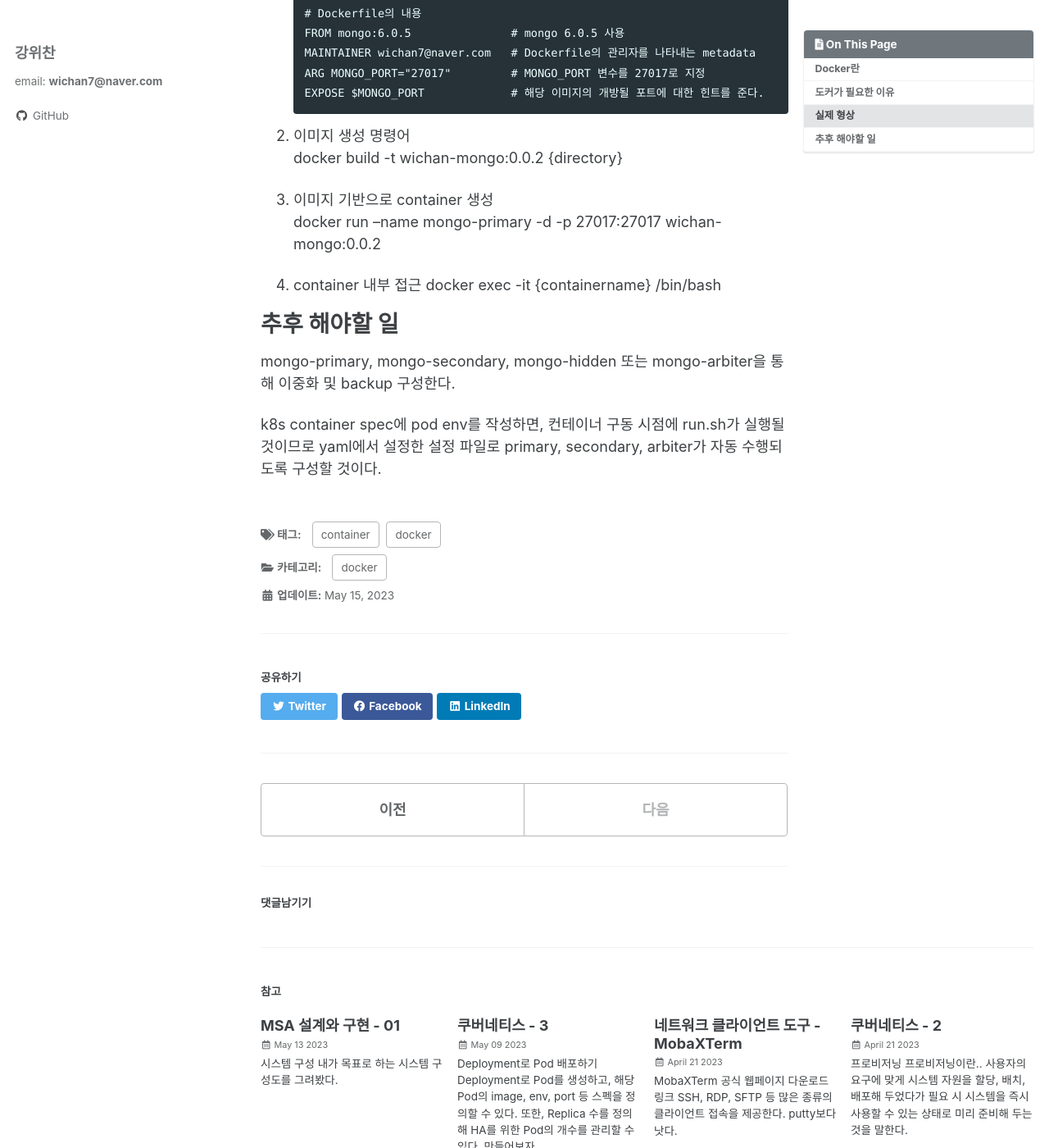
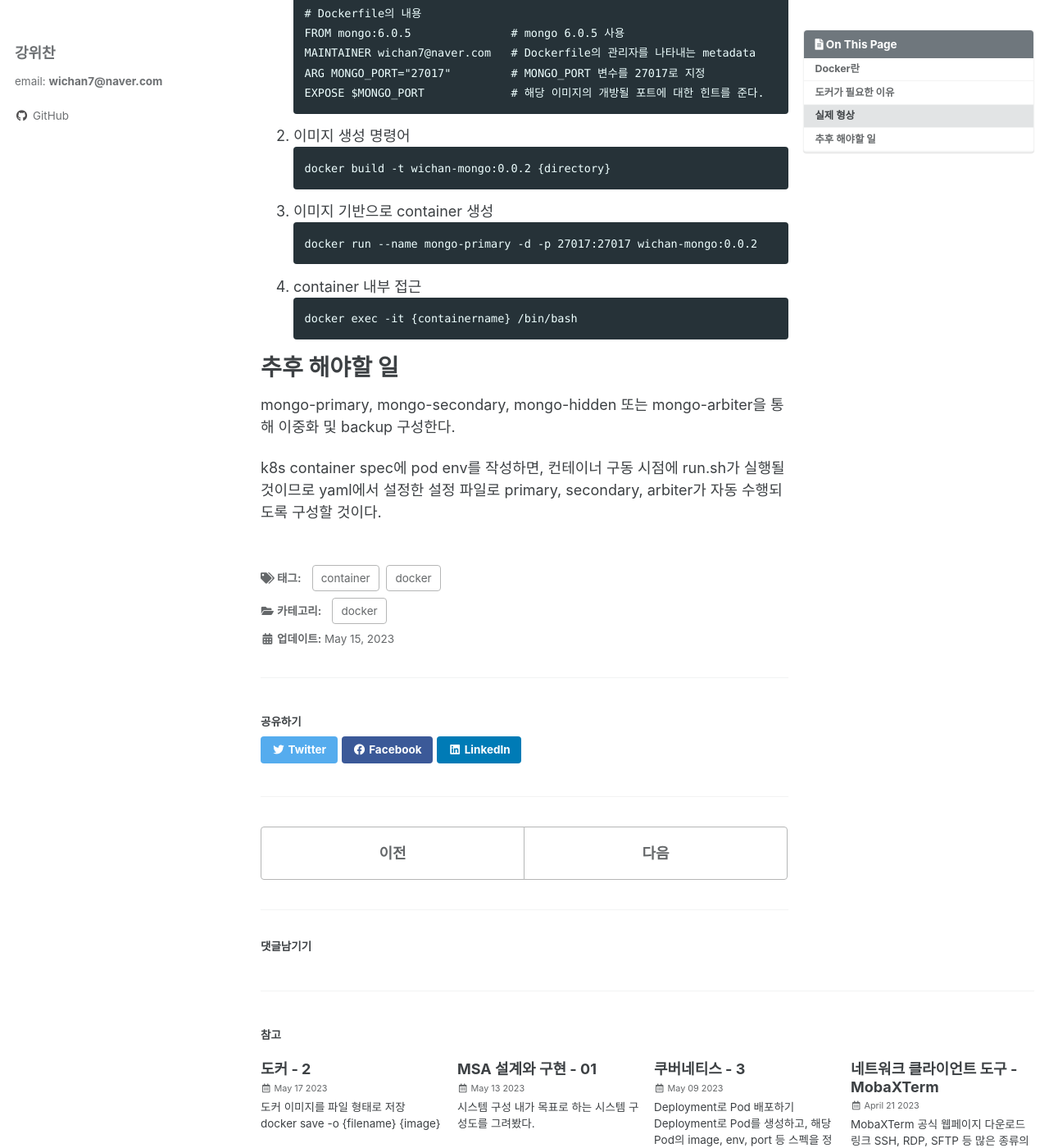
Before and after one commit to wichan7/wichan7.github.io, a Jekyll site: the page built from _posts/2023-05-15-docker-01.md, in a window 1280 px wide and 1400 px high, scrolled down 1556 px. Shown: the whole window at 82% size. Built offline with Jekyll 4.4.1, drawn with Linux system fonts in a browser that asks for light colours; cached includes are drawn as plain includes; comment, search, counter and statistics services are not loaded.

Commit message:
modified:   _posts/2023-05-15-docker-01.md new file:   _posts/2023-05-17-docker-02.md

````diff
--- a/_posts/2023-05-15-docker-01.md
+++ b/_posts/2023-05-15-docker-01.md
@@ -56,13 +56,19 @@ EXPOSE $MONGO_PORT             # 해당 이미지의 개방될 포트에 대한
 ```
 
 2. 이미지 생성 명령어
+```
 docker build -t wichan-mongo:0.0.2 {directory}
+```
 
 3. 이미지 기반으로 container 생성
+```
 docker run --name mongo-primary -d -p 27017:27017 wichan-mongo:0.0.2
+```
 
 4. container 내부 접근
+```
 docker exec -it {containername} /bin/bash
+```
 
 # 추후 해야할 일
 mongo-primary, mongo-secondary, mongo-hidden 또는 mongo-arbiter을 통해 이중화 및 backup 구성한다.
--- /dev/null
+++ b/_posts/2023-05-17-docker-02.md
@@ -0,0 +1,19 @@
+---
+title: "도커 - 2"
+categories:
+  - docker
+tags:
+  - container
+  - docker
+---
+# 도커 이미지를 파일 형태로 저장
+```
+docker save -o {filename} {image}
+```
+
+# containerd에 이미지 로드
+```
+ctr run image {filename}
+```
+
+#
````
